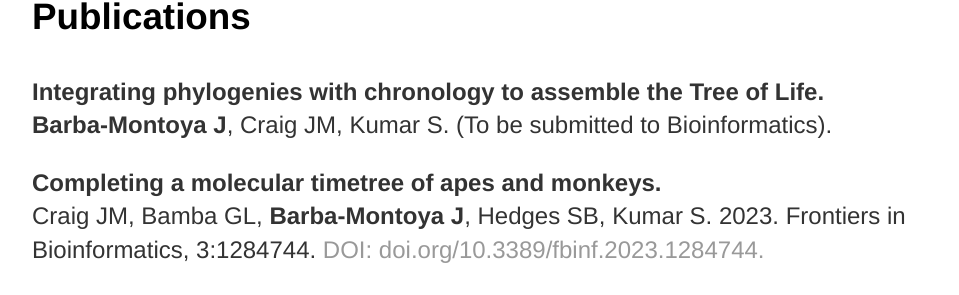
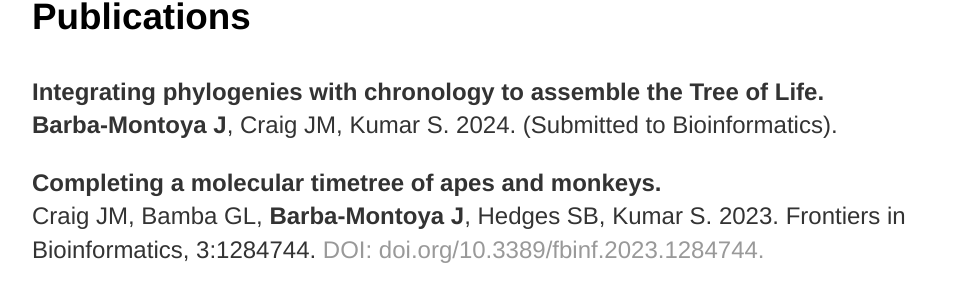
Before and after one commit to josebarbamontoya/josebarbamontoya.github.io, a Jekyll site: the page built from research/index.html, in a window 1280 px wide and 900 px high. Shown: the part 328-623 px from the top of the window, without its empty margins (160-1119 px from the left). Built offline with Jekyll 4.4.1, drawn with Linux system fonts in a browser that asks for light colours.

Commit message:
Update index.html

```diff
--- a/research/index.html
+++ b/research/index.html
@@ -9,7 +9,7 @@
 					<h3>Publications</h3>
 
 <p><b>Integrating phylogenies with chronology to assemble the Tree of Life.</b><br>
-<b>Barba-Montoya J</b>, Craig JM, Kumar S. (To be submitted to Bioinformatics).
+<b>Barba-Montoya J</b>, Craig JM, Kumar S. 2024. (Submitted to Bioinformatics).
 
 <p><b>Completing a molecular timetree of apes and monkeys.</b><br>
 Craig JM, Bamba GL, <b>Barba-Montoya J</b>, Hedges SB, Kumar S. 2023. Frontiers in Bioinformatics, 3:1284744. <a href="https://www.frontiersin.org/articles/10.3389/fbinf.2023.1284744">DOI: doi.org/10.3389/fbinf.2023.1284744.</a>
```
